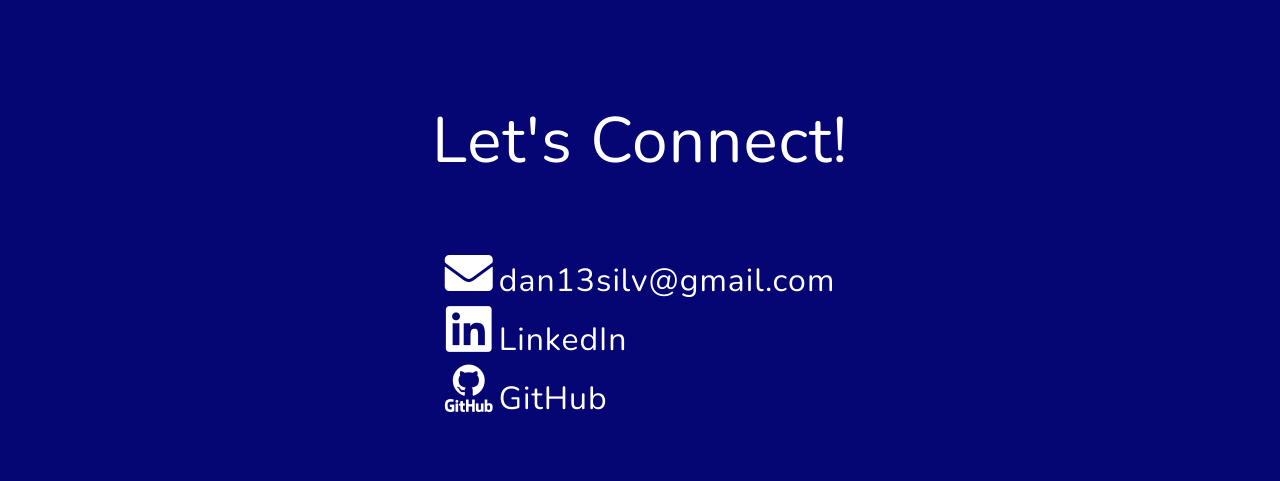
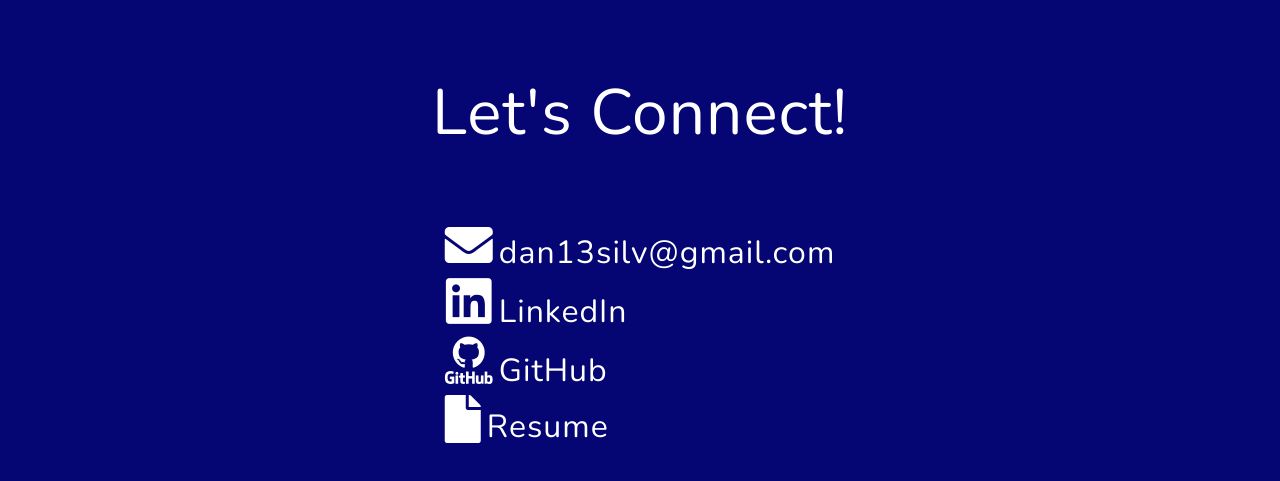
Before and after one commit to dansilvaUT/dansilvaUT, a plain HTML site: page index.html in a window 1280 px wide. Shown: the part 2892-3373 px from the top of the page. Drawn offline with nearby package versions, Linux system fonts and the light colour scheme.

Commit message:
resume added

```diff
--- a/index.html
+++ b/index.html
@@ -148,6 +148,10 @@
                             <i class="devicon-github-original-wordmark contact-icon "></i>
                             <a href='https://github.com/dansilvaUT'>GitHub</a>
                         </span>
+                        <span>
+                            <i class="fas fa-file contact-icon"></i>
+                            <a href="DanSilvaResume.pdf" download>Resume</a>
+                        </span>
                     </article>
                 </div>
             </div>
```
Also changed, not shown: 1 other file.
